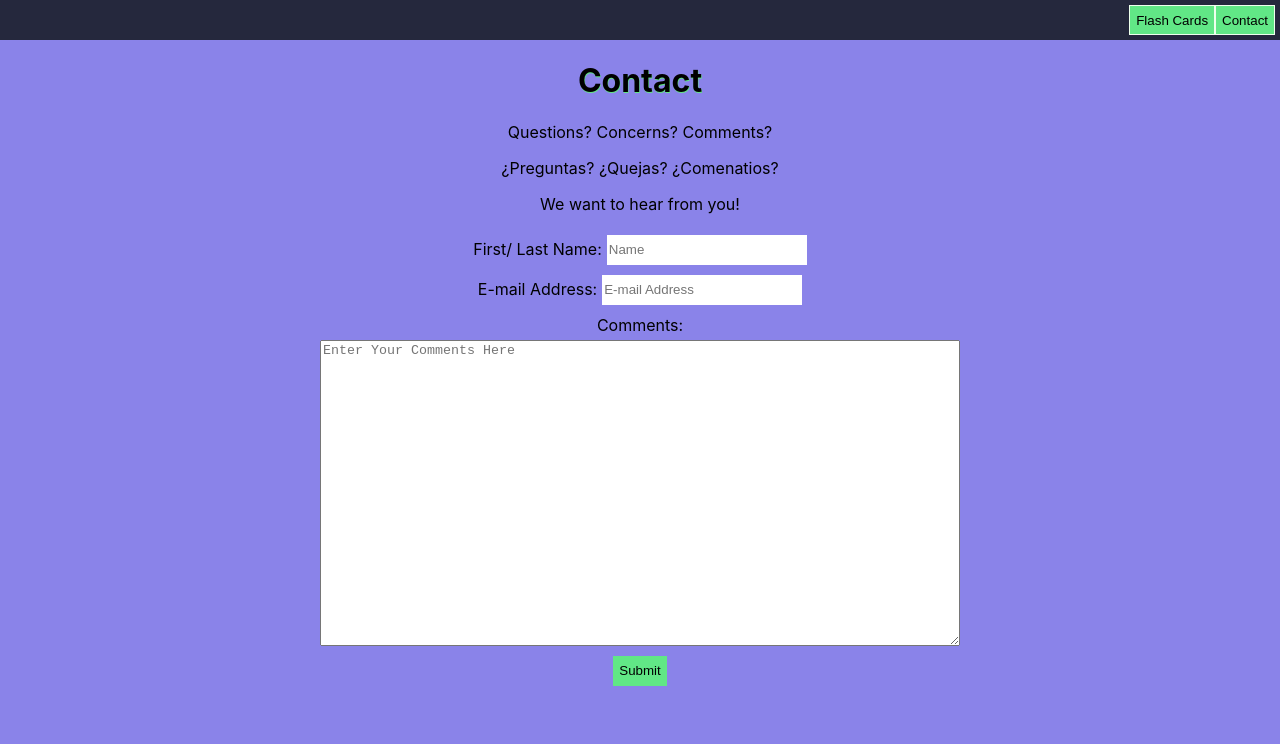
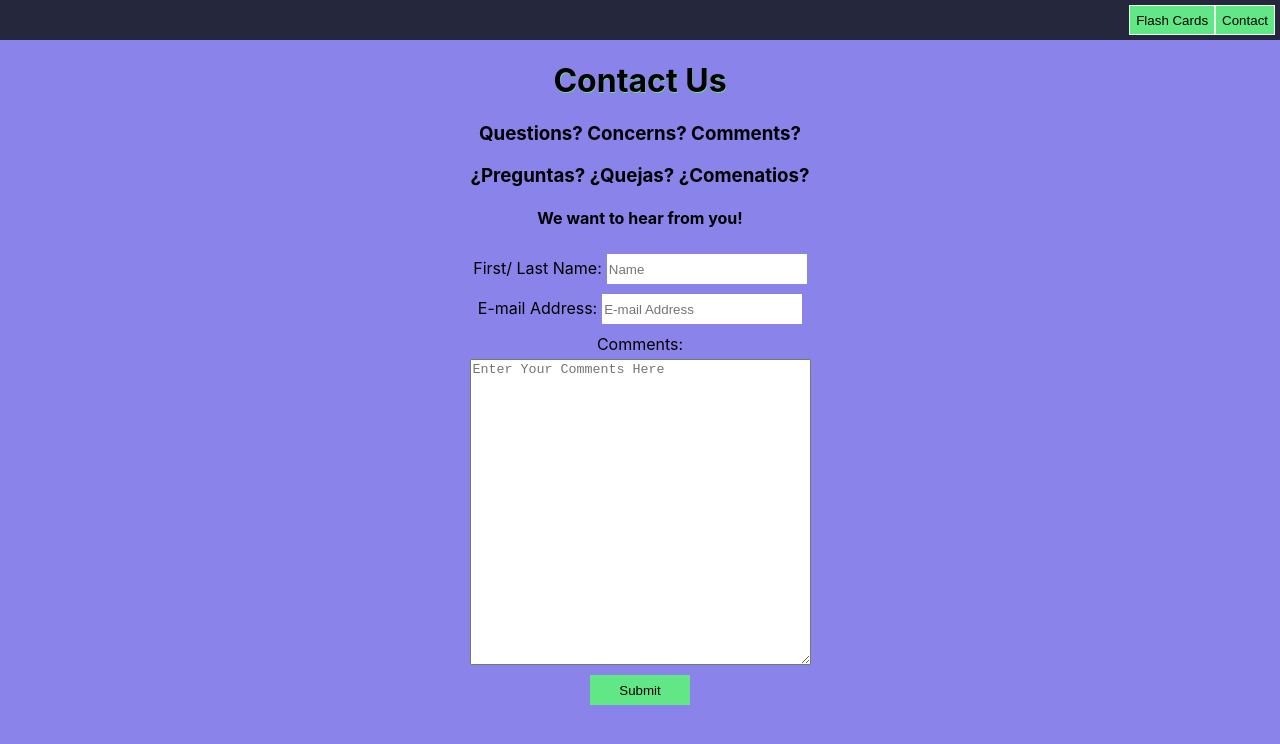
Before and after one commit to ajudd2020/SpanishFlashcards, a React (Create React App) app: page / in a window 1280 px wide. Both pictures are taken after a click on the button "Contact". Shown: the top 744 px of the page. Built offline with nearby package versions, Linux system fonts and the light colour scheme.

Commit message:
formatted JS

```diff
--- a/src/Components/Card/Card.css
+++ b/src/Components/Card/Card.css
@@ -2,8 +2,8 @@
     display: inline-block;
     margin: 10px;
     padding: 0px;
-    width: 200px;
-    height: 150px;
+    width: 190px;
+    height: 130px;
     border-radius: 5px;
     cursor: pointer;
     margin-bottom: 30px;
@@ -12,7 +12,7 @@
 .front, .back {
     border-radius: 5px;
     width: 100%;
-    height: 100px;
+    height: 100%;
     display: flex;
     justify-content: center;
     align-items:center;
@@ -23,11 +23,12 @@
 }
 
 .front {
-    font-size: 30px;
+    font-size: 24px;
     background-color: white;
 }
 
 .back {
     background-color: #25283D;
+    font-size: 14px;
     color: white;
 }
--- a/src/Components/Card/Card.js
+++ b/src/Components/Card/Card.js
@@ -7,7 +7,7 @@ class Cards extends React.Component {
         super();
         this.state = {
             isFront: true
-        }
+        };
         this.handleClick = this.handleClick.bind(this);
     };
 
--- a/src/Components/CardData/CardData.js
+++ b/src/Components/CardData/CardData.js
@@ -9,12 +9,12 @@ const CardData = function (props) {
             front.push(props[i])
         } else {
             back.push(props[i])
-        }
-    }
+        };
+    };
 
     return(
        <Cards front={front} back={back} key={front} />
     )
-}
+};
 
 export default CardData
--- a/src/Components/Contact/Contact.css
+++ b/src/Components/Contact/Contact.css
@@ -10,6 +10,8 @@
 .ContactForm {
     display: flex;
     flex-direction: column;
+    justify-content: center;
+    align-items: center;
 }
 .TextArea {
     display: flex;
@@ -20,21 +22,9 @@
 
 textarea {
     text-align: left;
-    width: 50%
 }
 
 .ContactSubmit {
+    width: 100px;
     margin-top: 10px;
 }
-
-@media screen and (min-width: 500px) {
-    textarea {
-        width: 70%;
-    }
-}
-
-@media screen and (min-width: 1100px) {
-    textarea {
-        width: 50%;
-    }
-}
--- a/src/Components/Contact/Contact.js
+++ b/src/Components/Contact/Contact.js
@@ -5,31 +5,31 @@ export default function Contact () {
 
     return(
         <>
-            <h1>Contact</h1>
+            <h1>Contact Us</h1>
             <div>
-                <p>
+                <h3>
                     Questions? Concerns? Comments?
-                </p>
-                <p>
+                </h3>
+                <h3>
                     ¿Preguntas? ¿Quejas? ¿Comenatios?
-                </p>
-                <p>
+                </h3>
+                <h4>
                     We want to hear from you!
-                </p>
-                <form className="ContactForm">
+                </h4>
+                <form className="ContactForm" action="https://formspree.io/myynnraz" method="POST">
                     <label htmlFor="name">First/ Last Name:
-                        <input className="ContactInput" type="text" id="name" placeholder="Name"></input>
+                        <input className="ContactInput" type="text" name="name" id="name" placeholder="Name" required="required"></input>
                     </label>
                     <label htmlFor="contact">E-mail Address:
-                        <input className="ContactInput" type="e-mail" id="contact" placeholder="E-mail Address"></input>
+                        <input className="ContactInput" type="email" name="contact" id="contact" placeholder="E-mail Address" required="required"></input>
                     </label>
+                    <div className="TextArea">
+                        <label htmlFor="comments">Comments:</label>
+                        <textarea id="comments" rows="20" cols="40" placeholder="Enter Your Comments Here">
+                        </textarea>
+                    </div>
+                    <button className="ContactSubmit" value="submit">Submit</button>
                 </form>
-                <div className="TextArea">
-                    <label htmlFor="comments">Comments:</label>
-                    <textarea id="comments" rows="20" placeholder="Enter Your Comments Here">
-                    </textarea>
-                </div>
-                <button className="ContactSubmit">Submit</button>
             </div>
         </>
     )
```
Also changed, not shown: src/Components/App/App.js (+20 -20 lines).
